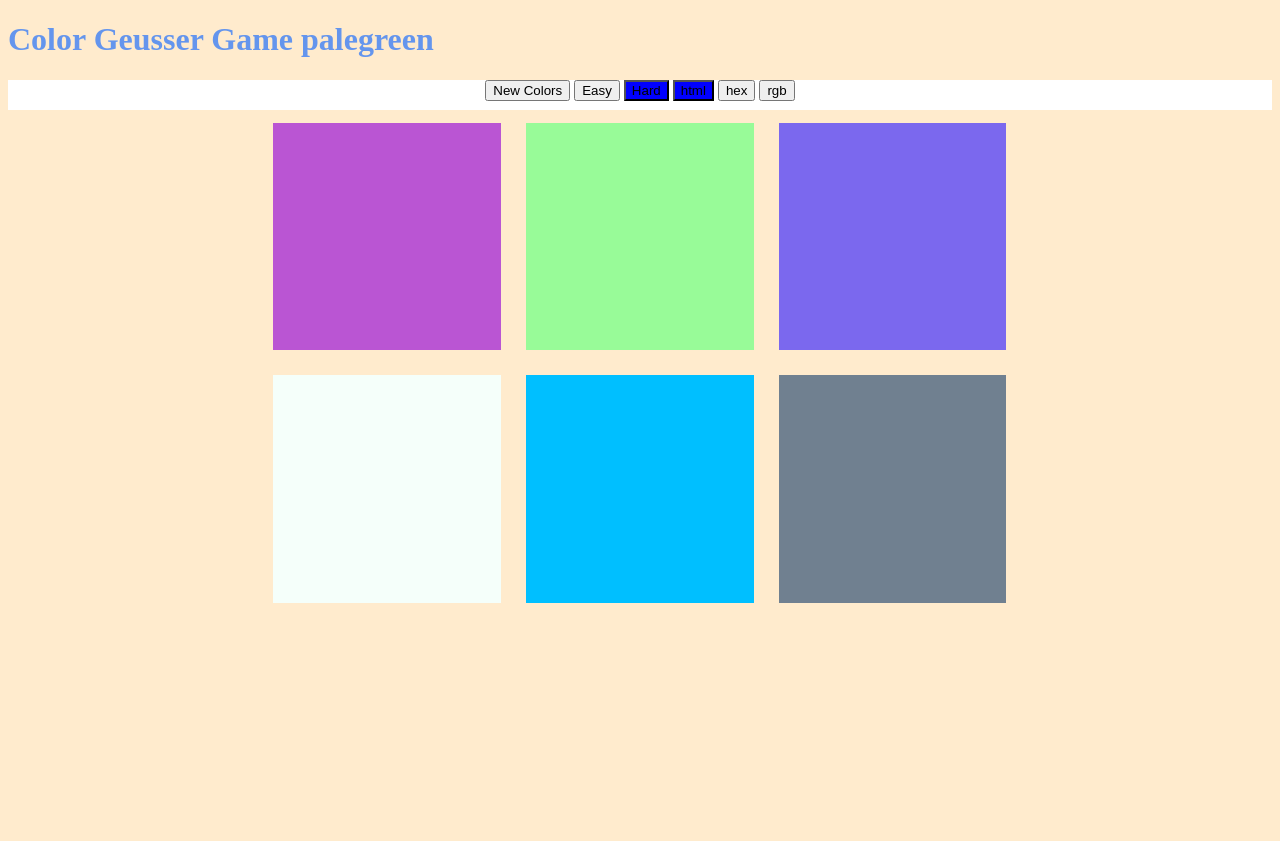
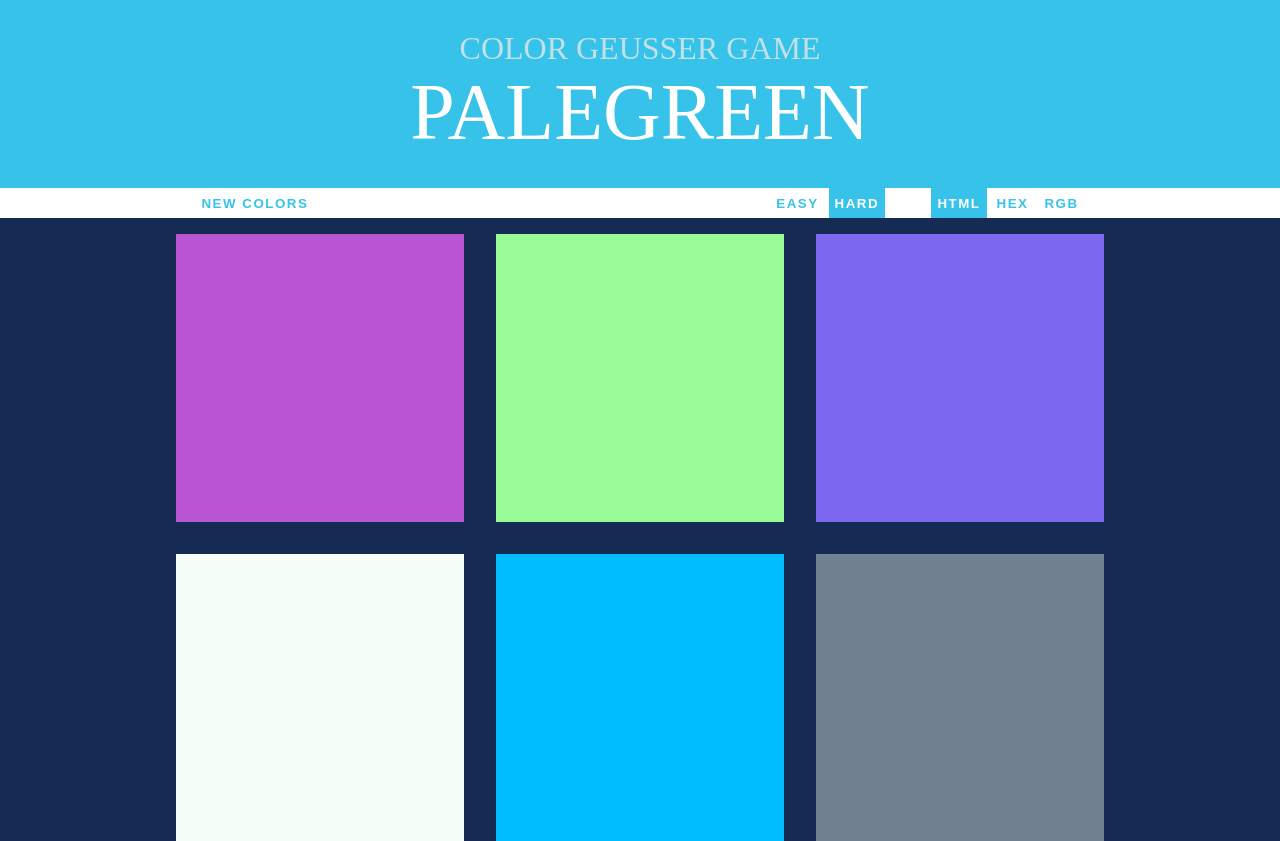
Before and after one commit to pochyn/colorGame, a PHP site: page /colorGame.html in a window 1280 px wide. Shown: the top 841 px of the page. Before the commit the page ends 603 px from the top, so only its background shows below. Run offline with PHP 8.4, Linux system fonts and the light colour scheme.

Commit message:
some styling

```diff
--- a/colorGame.css
+++ b/colorGame.css
@@ -1,5 +1,7 @@
 body{
-    background-color: blanchedalmond;
+    background-color: #162B54;
+    margin: 0;
+    font-family:  "Avenir";
 }
 
 .square{
@@ -10,12 +12,18 @@ body{
 }
 
 #container{
-    width: 60%;
+    width: 75%;
     margin: 0 auto;
 }
 
 h1{
-    color: cornflowerblue;
+    color: #C2E0E8;
+    text-align: center;
+    background-color: #37C2E9;
+    margin: 0;
+    font-weight: normal;
+    text-transform: uppercase;
+    padding: 30px 0;
 }
 
 #stripe{
@@ -25,9 +33,39 @@ h1{
 }
 
 .selected{
-    background-color: blue;
+    color: white;
+    background-color: #37C2E9;
 }
 
 button{
     outline: none;
+    border: none;
+    background: none;
+    text-transform: uppercase;
+    height: 100%;
+    font-weight: 700;
+    color: #37C2E9;
+    letter-spacing: 1.5px;
+    transition: all 0.5s;
 }
+
+button:hover{
+    color: white;
+    background-color: #37C2E9;
+}
+
+#colorDisplay{
+    font-size: 250%;
+    color: white;
+}
+
+#message{
+    display: inline-block;
+    width: 30%;
+    margin-right: 5%;
+}
+
+#divider{
+    display: inline-block;
+    width: 3%;
+}
--- a/colorGame.html
+++ b/colorGame.html
@@ -9,13 +9,16 @@
     <script src="data.js"></script>
 </head>
 <body>
-    <h1>Color Geusser Game <span id="colorDisplay"></span></h1>
+    <h1>Color Geusser Game
+        <br>
+        <span id="colorDisplay"></span></h1>
 
     <div id="stripe">
         <button id="reset">New Colors</button>
         <span id="message"></span>
         <button class="mode">Easy</button>
         <button class="mode selected">Hard</button>
+        <span id="divider"></span>
         <button class="type selected">html</button>
         <button class="type">hex</button>
         <button class="type">rgb</button>
--- a/colorGame.js
+++ b/colorGame.js
@@ -62,7 +62,7 @@ function init(){
                 header.style.backgroundColor = pickedColor;
                 resetButton.textContent = "Play Again?";
             } else {
-                this.style.backgroundColor = "blanchedalmond";
+                this.style.backgroundColor = "#162B54";
                 messageDisplay.textContent = "Try Again";
             }
         })
@@ -85,7 +85,7 @@ function reset(){
         }
     }
     resetButton.textContent = "New Colors";
-    header.style.backgroundColor = "blanchedalmond";
+    header.style.backgroundColor = "#37C2E9";
 }
 
 function changeToWinning(color){
```
